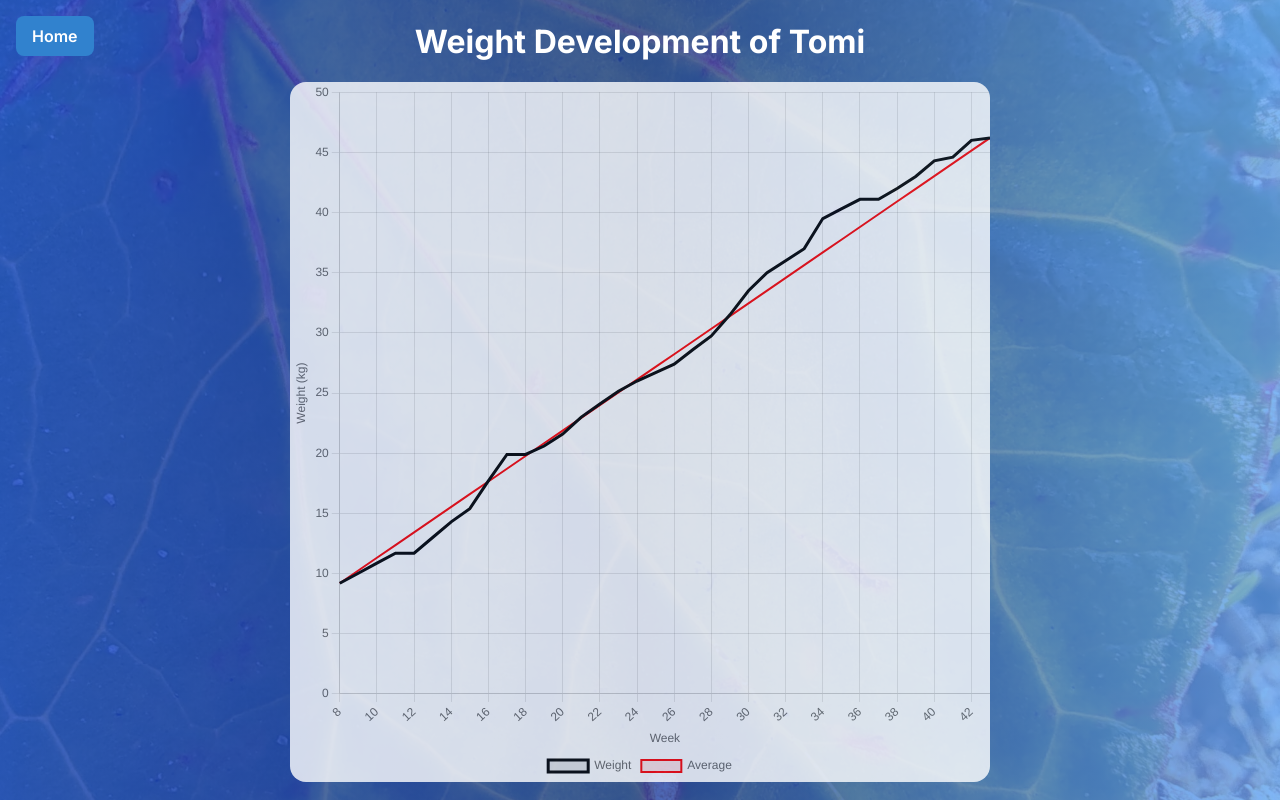
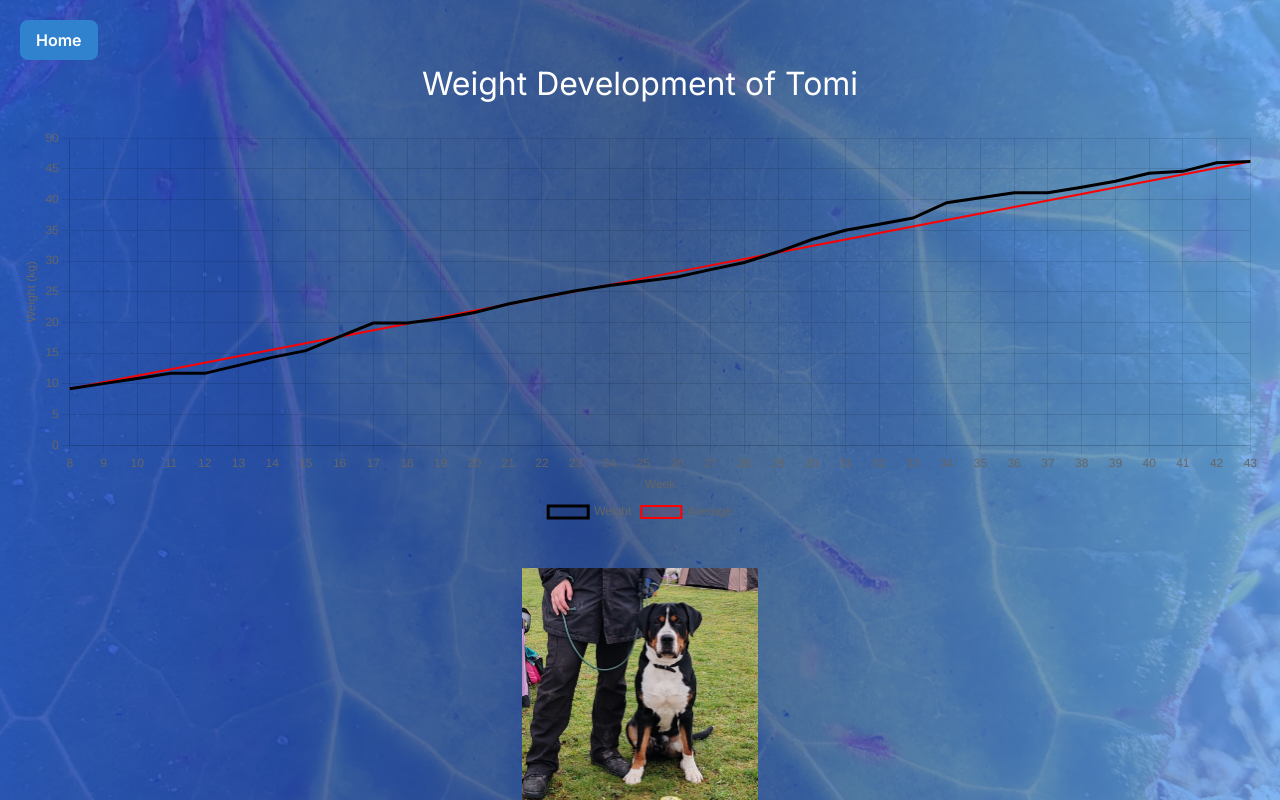
Before and after one commit to sjarvela89/homepage, a Next.js app: page /Dog in a window 1280 px wide. Built offline with nearby package versions, Linux system fonts and the light colour scheme.

Commit message:
Update chart in Dog page and add dog image.

```diff
--- a/package.json
+++ b/package.json
@@ -10,14 +10,16 @@
   },
   "dependencies": {
     "chart.js": "^4.4.4",
-    "next": "14.2.4",
+    "next": "^14.2.13",
     "react": "^18",
     "react-chartjs-2": "^5.2.0",
     "react-dom": "^18"
   },
   "devDependencies": {
+    "@types/chart.js": "^2.9.41",
     "@types/node": "^20.14.10",
     "@types/react": "^18.3.3",
+    "@types/react-chartjs-2": "^2.0.2",
     "@types/react-dom": "^18",
     "autoprefixer": "^10.4.19",
     "eslint": "^8",
--- a/src/app/Dog/Dog.module.css
+++ b/src/app/Dog/Dog.module.css
@@ -1,47 +1,66 @@
+/* Dog.module.css */
 .backgroundContainer {
   position: relative;
-    width: 100%;
-    height: 100vh; /* Full screen height */
+  height: 100vh;
+  overflow: hidden;
 }
 
 .backgroundImage {
   position: absolute;
+  top: 0;
+  left: 0;
   width: 100%;
   height: 100%;
+  z-index: -1;
 }
 
 .overlay {
   position: absolute;
   top: 0;
   left: 0;
-    right: 0;
-    bottom: 0;
-    background-color: rgba(0, 0, 0, 0.55);
+  width: 100%;
+  height: 100%;
+  background-color: rgba(0, 0, 0, 0.5);
+}
+
+.scrollableContainer {
+  height: 100%;
+  overflow-y: auto;
+  padding: 20px;
 }
 
 .container {
   position: relative;
-    z-index: 10;
-    display: flex;
-    flex-direction: column;
-    justify-content: center;
-    align-items: center;
-    padding: 50px;
-    height: 100%;
-    color: #fff;
+  z-index: 1;
+  color: white;
+  text-align: center;
 }
 
 .title {
   font-size: 2rem;
-    font-weight: bold;
-    margin-bottom: 16px;
-    color: white;
+  margin-bottom: 20px;
+  margin-top: 40px;
+}
+
+.chartContainer {
+  height: 400px; /* Set a fixed height for the chart container */
+  margin-bottom: 40px;
 }
 
 .chart {
+  height: 100%; /* Ensure the chart fills the container */
+}
+
+.dogImageContainer {
+  position: relative;
   width: 100%;
-    max-width: 700px;
-    border-radius: 16px;
-    background-color: white;
-    opacity: 0.8;
+  height: 400px; /* Adjust the height as needed */
+  margin-top: 20px;
 }
+
+.homeButtonContainer {
+  position: absolute;
+  top: 20px;
+  left: 20px;
+  z-index: 10;
+}
--- a/src/app/Dog/page.tsx
+++ b/src/app/Dog/page.tsx
@@ -1,14 +1,27 @@
 "use client";
-import React from 'react';
+import React, { useEffect, useRef } from 'react';
 import Image from 'next/image';
 import { Line } from 'react-chartjs-2';
+import { Chart as ChartJS } from 'chart.js'; // Import from chart.js directly
 import Link from 'next/link'; // Import Link for navigation
 import styles from './Dog.module.css'; // Use CSS module for styling
 import { chartData, chartConfig } from '../Components/ChartConfig'; // Adjust the import path
 import BackgroundImage from '../../../public/images/background.jpg'; // Import background image
+import DogImage from '../../../public/images/dog.jpg'; // Import dog image
 import Background from '../Components/Background';
 
 const Dog = () => {
+  const chartRef = useRef<ChartJS | null>(null); // Explicitly type the ref
+
+  useEffect(() => {
+    // Ensure the chart is properly initialized and cleaned up
+    return () => {
+      if (chartRef.current) {
+        chartRef.current.destroy();
+      }
+    };
+  }, []);
+
   return (
     <div className={styles.backgroundContainer}>
       <div className={styles.backgroundImage}>
@@ -21,15 +34,28 @@ const Dog = () => {
         <div className={styles.overlay} />
       </div>
       <Background />
+      <div className={styles.scrollableContainer}>
         <div className={styles.container}>
           <h1 className={styles.title}>Weight Development of Tomi</h1>
+          <div className={styles.chartContainer}>
             <Line
+              ref={chartRef}
               data={chartData}
               options={chartConfig}
               className={styles.chart}
             />
           </div>
-      <div className="absolute top-4 left-4 z-10">
+          <div className={styles.dogImageContainer}>
+            <Image
+              src={DogImage}
+              alt="Dog"
+              fill
+              style={{ objectFit: 'contain' }}
+            />
+          </div>
+        </div>
+      </div>
+      <div className={styles.homeButtonContainer}>
         <Link href="/" className="inline-block bg-[#3182ce] text-white px-4 py-2 rounded-lg font-semibold hover:bg-blue-600 transition-colors">
           Home
         </Link>
```
Also changed, not shown: 1 other file (tests, documents, lock files or other folders). Lines whose indentation alone changed are shown as unchanged.
